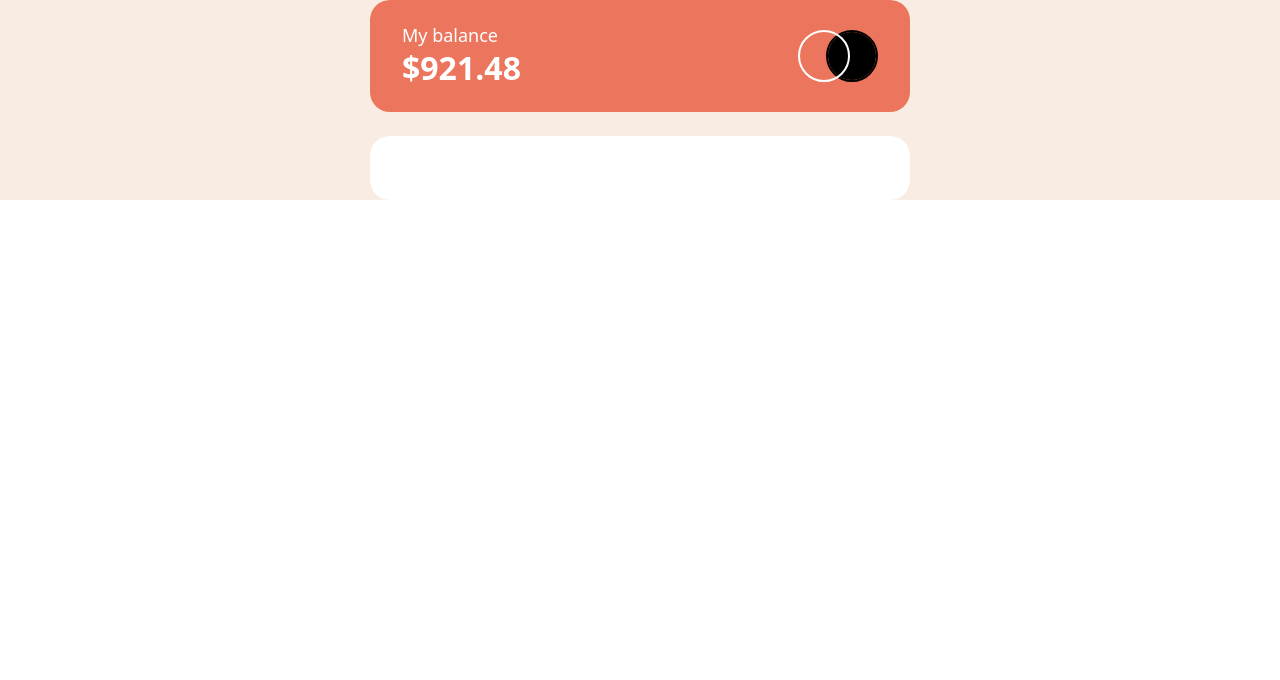
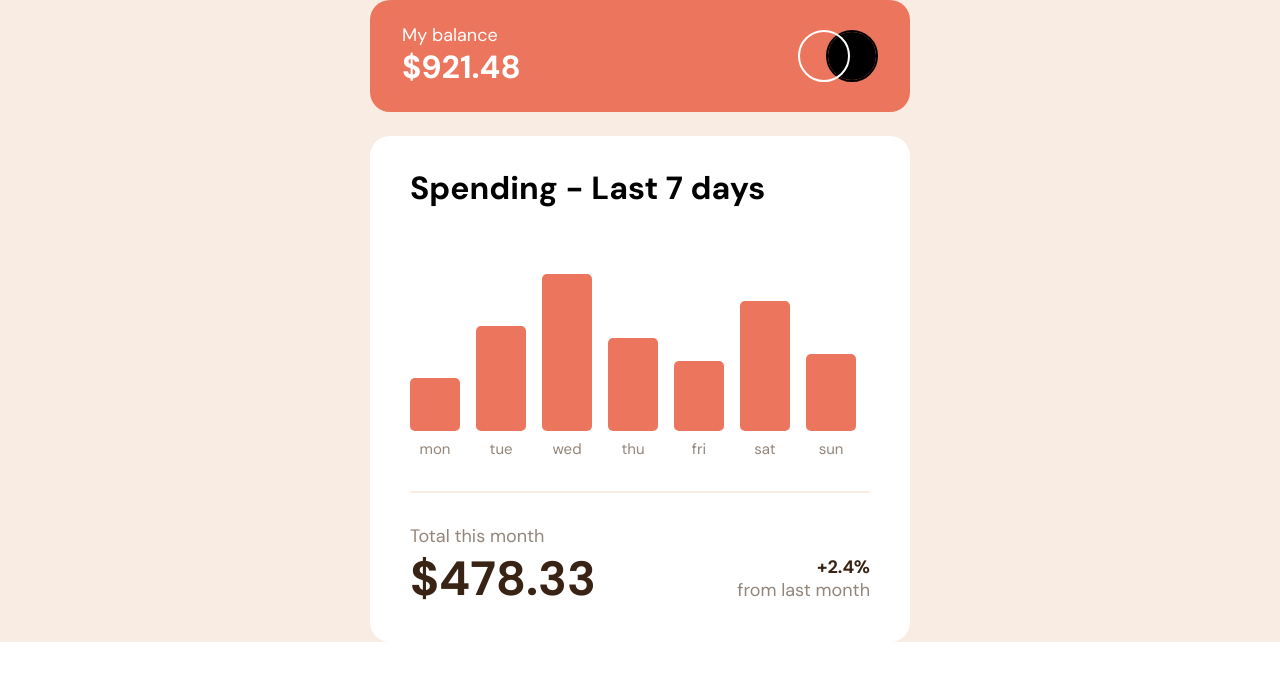
Before and after one commit to phwnganh/Expense-chart-component, a React (Vite) app: page / in a window 1280 px wide. Shown: the top 680 px of the page. Built offline with nearby package versions, Linux system fonts and the light colour scheme.

Commit message:
feat: done the main statistics ui

```diff
--- /dev/null
+++ b/src/components/ExpenseChartFooter.jsx
@@ -0,0 +1,17 @@
+
+const ExpenseChartFooter = () => {
+    return (
+        <div className="flex flex-col">
+            <p className="text-brown-400 text-preset-4 leading-preset-4">Total this month</p>
+            <div className="flex justify-between items-center">
+                <h1 className="text-brown-950 text-preset-1 font-preset-1 leading-preset-1">$478.33</h1>
+                <div className="flex flex-col items-end">
+                    <p className="text-brown-950 text-preset-4 font-preset-4 leading-preset-4">+2.4%</p>
+                    <p className="text-brown-400 text-preset-4 leading-preset-4">from last month</p>
+                </div>
+            </div>
+        </div>
+    );
+};
+
+export default ExpenseChartFooter;
--- a/src/components/ExpenseChartMain.jsx
+++ b/src/components/ExpenseChartMain.jsx
@@ -1,10 +1,19 @@
+import ExpenseChartFooter from "./ExpenseChartFooter";
+import ExpenseRealTimeChartStatistics from "./ExpenseRealTimeChartStatistics";
 
 const ExpenseChartMain = () => {
-    return (
-        <div className="bg-white rounded-20 py-8 px-10">
-
-        </div>
-    );
+  return (
+    <div className="bg-white rounded-20 py-8 px-10 flex flex-col gap-8">
+      <div className="flex flex-col gap-16">
+        <h1 className="text-preset-2 font-preset-2 leading-preset-2">
+          Spending - Last 7 days
+        </h1>
+        <ExpenseRealTimeChartStatistics />
+      </div>
+        <hr className="rounded-1 h-0.5 bg-red-100 border-red-100"/>
+        <ExpenseChartFooter/>
+    </div>
+  );
 };
 
 export default ExpenseChartMain;
--- /dev/null
+++ b/src/components/ExpenseRealTimeChartItem.jsx
@@ -0,0 +1,13 @@
+
+const ExpenseRealTimeChartItem = ({item}) => {
+    return (
+        <div className="flex flex-col gap-2">
+            <div className={`rounded-5 w-12.5 flex items-center justify-center bg-red-500`}
+            style={{height: `${item.amount * 3}px`}}>
+            </div>
+            <p className="text-center text-preset-5 leading-preset-5 text-brown-400">{item.day}</p>
+        </div>
+    );
+};
+
+export default ExpenseRealTimeChartItem;
--- /dev/null
+++ b/src/components/ExpenseRealTimeChartStatistics.jsx
@@ -0,0 +1,11 @@
+import data from '../data/data.json'
+import ExpenseRealTimeChartItem from './ExpenseRealTimeChartItem';
+const ExpenseRealTimeChartStatistics = () => {
+    return (
+        <div className="flex items-end gap-4">
+            {data.map((item, index) => <ExpenseRealTimeChartItem key={index} item={item}/>)}
+        </div>
+    );
+};
+
+export default ExpenseRealTimeChartStatistics;
--- a/src/index.css
+++ b/src/index.css
@@ -1,6 +1,6 @@
 @import 'tailwindcss';
 :root {
-  font-family: system-ui, "DM Sans", sans-serif;
+  font-family: "DM Sans";
 
   @theme{
     --color-red-100: #F9ECE2;
@@ -36,6 +36,8 @@
     --text-preset-6: 12px;
     --leading-preset-6: 135%;
 
+    --radius-1: 1px;
+    --radius-5: 5px;
     --radius-20: 20px;
   }
 }
```
